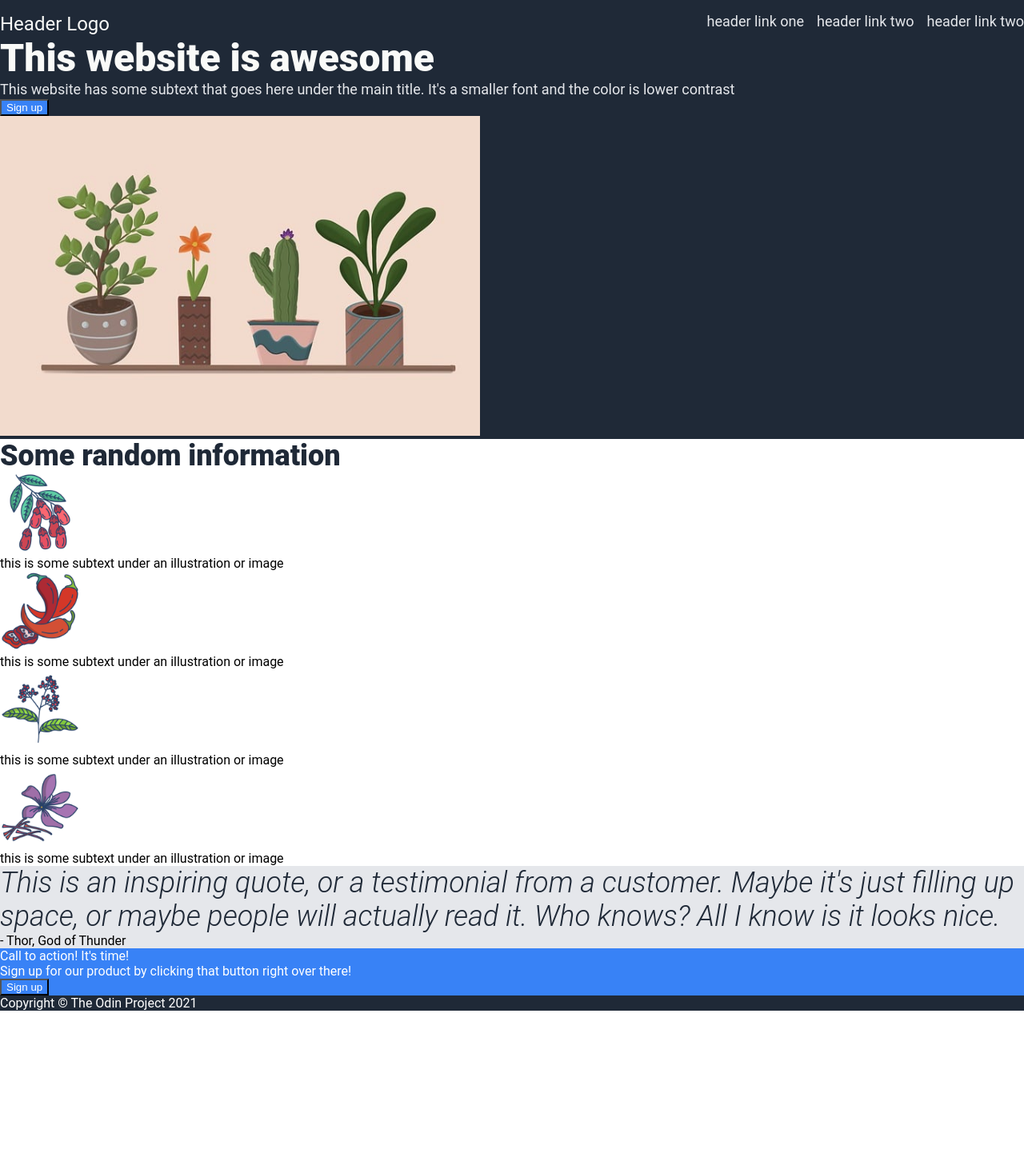
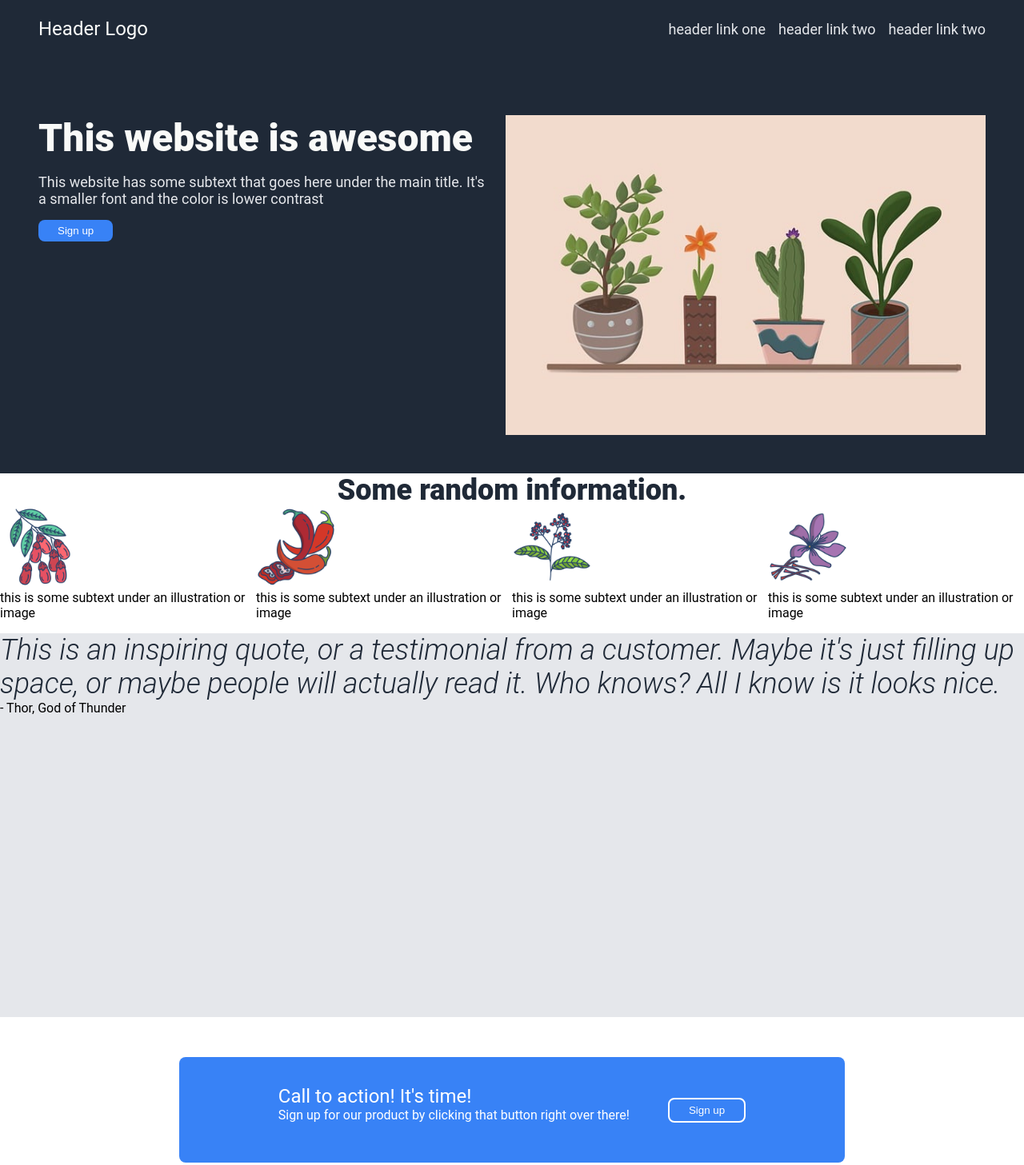
Before and after one commit to jemnset/landing-page, a plain HTML site: page index.html in a window 1280 px wide. Shown: the top 1457 px of the page at 80% size. Before the commit the page ends 1264 px from the top, so only its background shows below. Drawn offline with Linux system fonts and the light colour scheme.

Commit message:
Completed header, hero section, call to action and footer

```diff
--- a/index.html
+++ b/index.html
@@ -30,7 +30,8 @@
         </div>
     </div>
     <div class="information-container">
-        <div class="information-header">Some random information</div>
+        <div class="information-header">Some random information.</div>
+        <div class="item-collection">
             <div class="item">
                 <img src="./images/barberry.png" alt="barberry plant">
                 <div class="text">this is some subtext under an illustration or image</div>
@@ -48,6 +49,7 @@
                 <div class="text">this is some subtext under an illustration or image</div>
             </div>
         </div>
+    </div>
     <div class="quote-container">
         <div class="quote-text">
             This is an inspiring quote, or a testimonial from a customer.
@@ -60,11 +62,12 @@
     </div>
     <div class="call-to-action-container">
         <div class="call-to-action-content">
+            <div class="call-to-action-left">
                 <div class="call-to-action-header">Call to action! It's time!</div>
-            <div class="call-to-action-text">Sign up for our product by clicking that button right over there!</div>
+                <div class="text">Sign up for our product by clicking that button right over there!</div>
+            </div>
             <button class="signup">Sign up</button>
         </div>
-
     </div>
     <div class="footer">
         Copyright &copy; The Odin Project 2021
--- a/style.css
+++ b/style.css
@@ -1,5 +1,5 @@
 body {
-    font-family: "Roboto", Arial, Helvetica, sans-serif;
+    font-family: Roboto, sans-serif;
     margin: 0;
     padding: 0;
     display: flex;
@@ -20,7 +20,9 @@ body {
 .header{
     display: flex;
     justify-content: space-between;
-    padding-top: 16px;
+    align-items: center;
+    height: 72px;
+    padding-bottom: 72px;
 }
 
 .hero-header,
@@ -28,19 +30,32 @@ body {
     color: #F9FAF8;
 }
 
+.header-logo,
+.call-to-action-header{
+    font-size: 24px;
+}
+
+.hero-container{
+    padding-left: 48px;
+    padding-right: 48px;
+    padding-bottom: 48px;
+}
+
+.hero-content{
+    display: flex;
+    gap: 16px;
+}
+
 .hero-header {
     font-size: 48px;
     font-weight: 800;
-}
-
-.header-logo{
-    font-size: 24px;
 }
 
 .hero-text,
 a {
     color: #E5E7EB;
     font-size: 18px;
+
 }
 
 ul {
@@ -56,12 +71,15 @@ a {
 }
 
 button,
-.call-to-action-container{
+.call-to-action-content{
     background-color: #3882F6;
 }
 
 button {
     color: white;
+    border: none;
+    padding: 6px 24px;
+    border-radius: 8px;
 }
 
 .information-header {
@@ -70,9 +88,23 @@ button {
     font-weight: 800;
 }
 
+.hero-header,
+.text {
+    margin-bottom: 16px;
+}
+
 .hero-content > img {
     width: 600px;
     height: auto;
+}
+
+.information-header {
+    text-align: center;
+}
+
+.item-collection{
+    display: flex;
+    justify-content: center;
 }
 
 .item > img {
@@ -82,6 +114,7 @@ button {
 
 .quote-container {
     background-color: #E5E7EB;
+    height: 480px;
 }
 
 .quote-text{
@@ -92,5 +125,31 @@ button {
 }
 
 .call-to-action-container{
+    display: flex;
+    justify-content: center;
+    align-items: center;
+}
+
+.call-to-action-content{
+    display: flex;
+    height: 100px;
+    width: 800px;
     color: white;
+    justify-content: center;
+    align-items: center;
+    margin: 50px;
+    border-radius: 8px;
+    padding: 16px;
+    gap: 48px;
 }
+
+.call-to-action-content > button {
+    border: 2px solid white;
+}
+
+.footer{
+    display: flex;
+    height: 72px;
+    justify-content: center;
+    align-items: center;
+}
```
Lines whose indentation alone changed are shown as unchanged.
